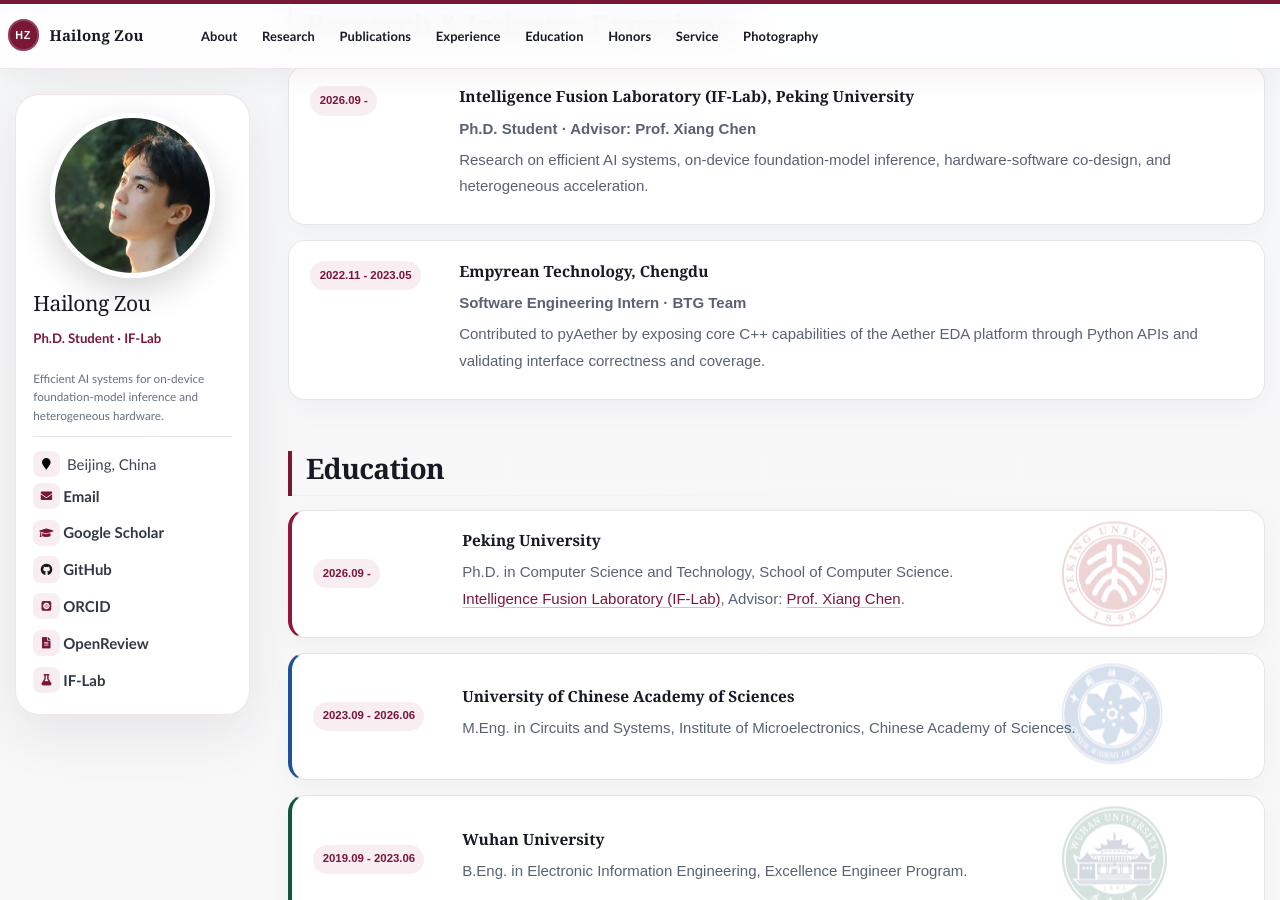
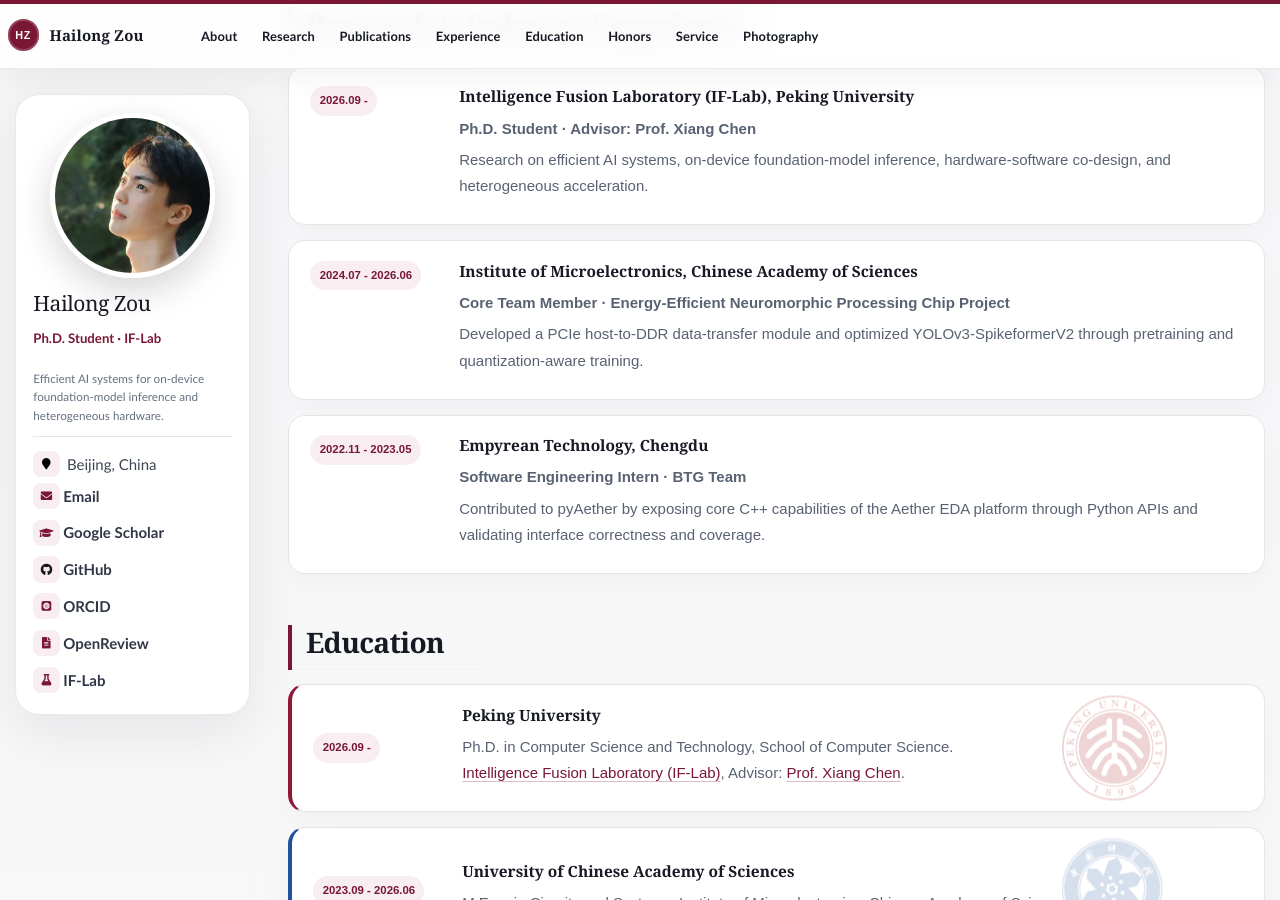
Before and after one commit to Hailong-Zou/Hailong-Zou.github.io, a Jekyll site: the page built from _pages/about.md, in a window 1280 px wide and 900 px high, scrolled down 2290 px. Built offline with Jekyll 4.4.1, drawn with Linux system fonts in a browser that asks for light colours; some web fonts are replaced.

Commit message:
Add neuromorphic chip project experience

```diff
--- a/_includes/scripts.html
+++ b/_includes/scripts.html
@@ -69,6 +69,9 @@
         "experience.iflab.institution": "北京大学智能融合实验室（IF-Lab）",
         "experience.iflab.role": "博士生 · 导师：陈翔教授",
         "experience.iflab.description": "研究高效人工智能系统、端侧基础模型推理、软硬件协同优化与异构加速。",
+        "experience.neuromorphic.institution": "中国科学院微电子研究所",
+        "experience.neuromorphic.role": "项目核心参与人员 · 高能效神经形态处理芯片关键技术",
+        "experience.neuromorphic.description": "开发 PCIe 主机到 DDR 高速数据传输模块，并融合 YOLOv3 与 SpikeformerV2，通过预训练和量化感知训练降低计算开销。",
         "experience.empyrean.institution": "华大九天，成都",
         "experience.empyrean.role": "软件工程实习生 · BTG 团队",
         "experience.empyrean.description": "参与 pyAether 开发，将 Aether EDA 平台的核心 C++ 能力封装为 Python API，并验证接口的正确性与覆盖度。",
--- a/_pages/about.md
+++ b/_pages/about.md
@@ -80,6 +80,14 @@ redirect_from:
       <h3 data-i18n="experience.iflab.institution">Intelligence Fusion Laboratory (IF-Lab), Peking University</h3>
       <p><strong data-i18n="experience.iflab.role">Ph.D. Student · Advisor: Prof. Xiang Chen</strong></p>
       <p data-i18n="experience.iflab.description">Research on efficient AI systems, on-device foundation-model inference, hardware-software co-design, and heterogeneous acceleration.</p>
+    </div>
+  </div>
+  <div class="timeline-item">
+    <div class="timeline-date">2024.07 - 2026.06</div>
+    <div>
+      <h3 data-i18n="experience.neuromorphic.institution">Institute of Microelectronics, Chinese Academy of Sciences</h3>
+      <p><strong data-i18n="experience.neuromorphic.role">Core Team Member · Energy-Efficient Neuromorphic Processing Chip Project</strong></p>
+      <p data-i18n="experience.neuromorphic.description">Developed a PCIe host-to-DDR data-transfer module and optimized YOLOv3-SpikeformerV2 through pretraining and quantization-aware training.</p>
     </div>
   </div>
   <div class="timeline-item">
```
